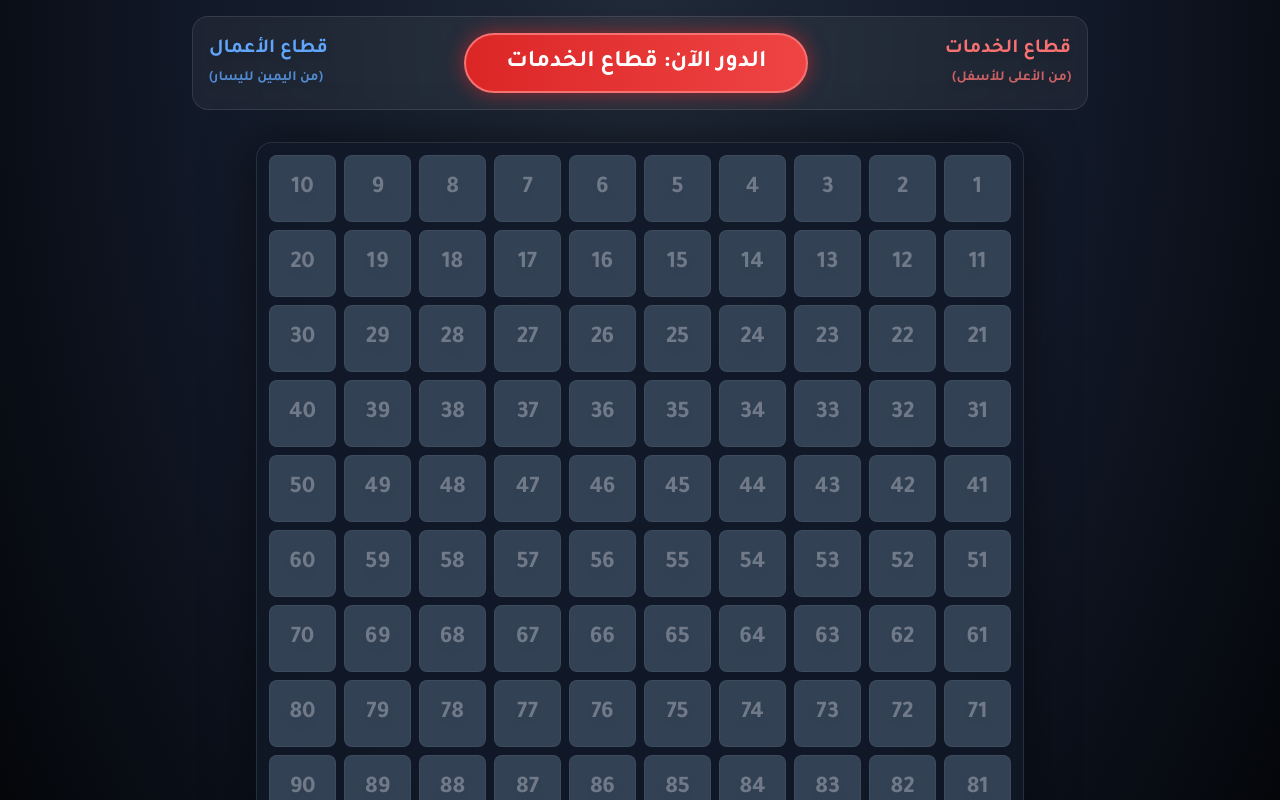
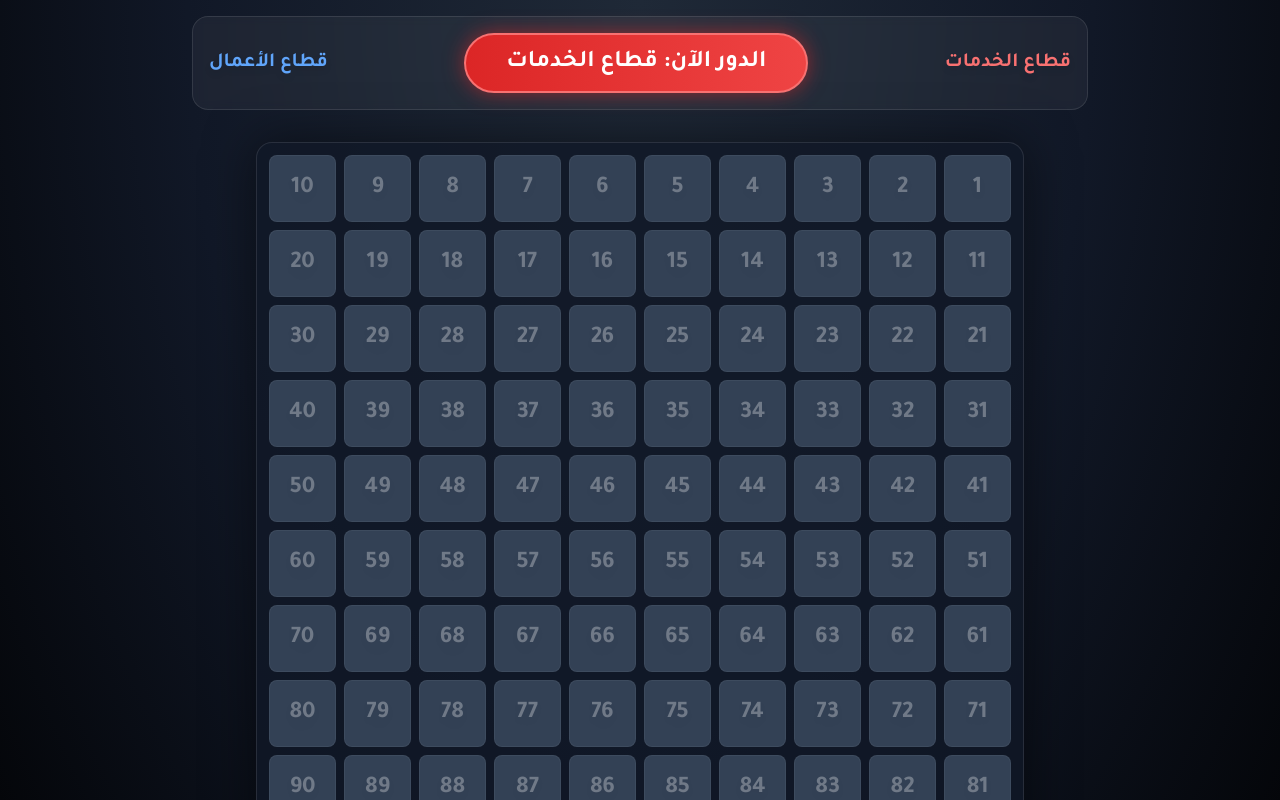
Before and after one commit to alshayeksa/competition, a React (Create React App) app: page / in a window 1280 px wide. Both pictures are taken after a click on the button "ابدأ التحدي". Shown: the top 800 px of the page. Built offline with nearby package versions, Linux system fonts and the light colour scheme.

Commit message:
Remove directional text hints from game board

```diff
--- a/src/GameBoard.js
+++ b/src/GameBoard.js
@@ -127,7 +127,7 @@ export default function GameBoard({ teams, initialTurn, onWin }) {
     <div className="w-full flex flex-col items-center">
       <div className="mb-8 w-full max-w-4xl flex justify-between items-center bg-white/5 p-4 rounded-2xl backdrop-blur-sm border border-white/10">
         <div className="text-xl font-bold text-red-400 drop-shadow-md">
-          {teams.team1.name} <br/><span className="text-sm opacity-80">(من الأعلى للأسفل)</span>
+          {teams.team1.name}
         </div>
 
         <motion.div
@@ -140,7 +140,7 @@ export default function GameBoard({ teams, initialTurn, onWin }) {
         </motion.div>
 
         <div className="text-xl font-bold text-blue-400 drop-shadow-md text-left">
-          {teams.team2.name} <br/><span className="text-sm opacity-80">(من اليمين لليسار)</span>
+          {teams.team2.name}
         </div>
       </div>
 
```
